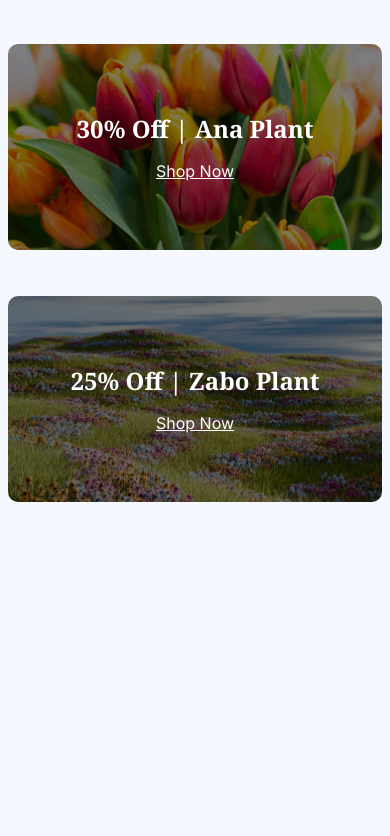
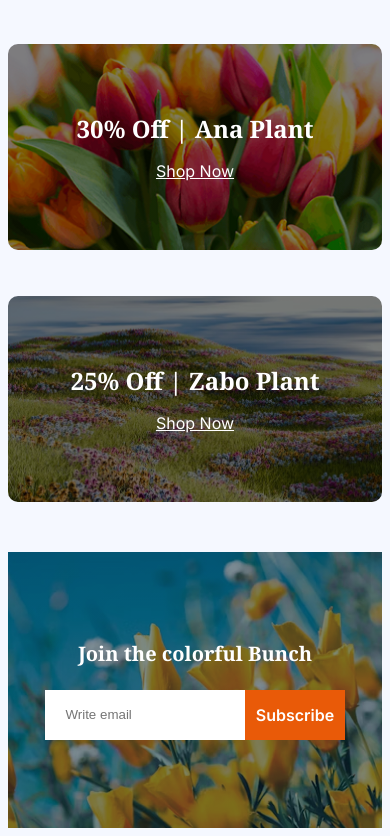
Before and after one commit to taher3121/B12A02-Responsive-Flowers, a plain HTML site: page index.html in a window 390 px wide. Shown: the part 3473-4309 px from the top of the page. Before the commit the page ends 3983 px from the top, so only its background shows below. Drawn offline with Linux system fonts and the light colour scheme.

Commit message:
completed news latter with responsive

```diff
--- a/folower.css
+++ b/folower.css
@@ -241,6 +241,48 @@
     margin: 0;
 }
 
+/* newslatter */
+
+.news-letter{
+    background-image: linear-gradient(rgba(0,0,0,0.2), rgba(0,0,0,0.2)), url(assets/news-letter-bg.png);
+    height: 500px;
+    background-repeat: no-repeat;
+    background-position: center;
+    background-size: cover;
+    flex-direction: column;
+    justify-content: center;
+    align-items: center;
+    gap: 23px;
+    margin-top: 130px;
+}
+.form-head{
+    margin: 0;
+    color: white;
+    font-size: 3.125rem;
+}
+
+.form-par{
+    width: 70%;
+    display: flex;
+}
+.form-btn{
+    background-color: rgba(233, 90, 8, 1);
+    border: none;
+    /* padding: 26px 50px; */
+    height: 50px;
+    width: 186px;
+    padding: 0;
+    color: white;
+    font-size: 1rem;
+    font-weight: 600;
+}
+
+.form-sub{
+    width: 100%;
+    padding: 8px 20px;
+    border: 0;
+}
+
 
 
 
@@ -348,4 +390,14 @@
         grid-column: auto;
         grid-row: auto;
     }
+    .news-letter{
+        margin-top: 50px;
+        height: 276px;
+    }
+    .form-head{
+        font-size: 1.25rem;
+    }
+    .form-par{
+        width: 80%;
+    }
 }
--- a/index.html
+++ b/index.html
@@ -127,6 +127,14 @@
                 <p class="inter card-des">Shop Now</p>
             </div>
         </section>
+        <!-- form -->
+        <section class="news-letter display-flex">
+            <h2 class="form-head noto-serif">Join the colorful Bunch</h2>
+            <form action="" class="form-par">
+                <input type="email" name="" id="" class="form-sub" placeholder="Write email">
+                <button class="inter form-btn">Subscribe</button>
+            </form>
+        </section>
     </main>
 
     <footer></footer>
```
Lines whose indentation alone changed are shown as unchanged.
